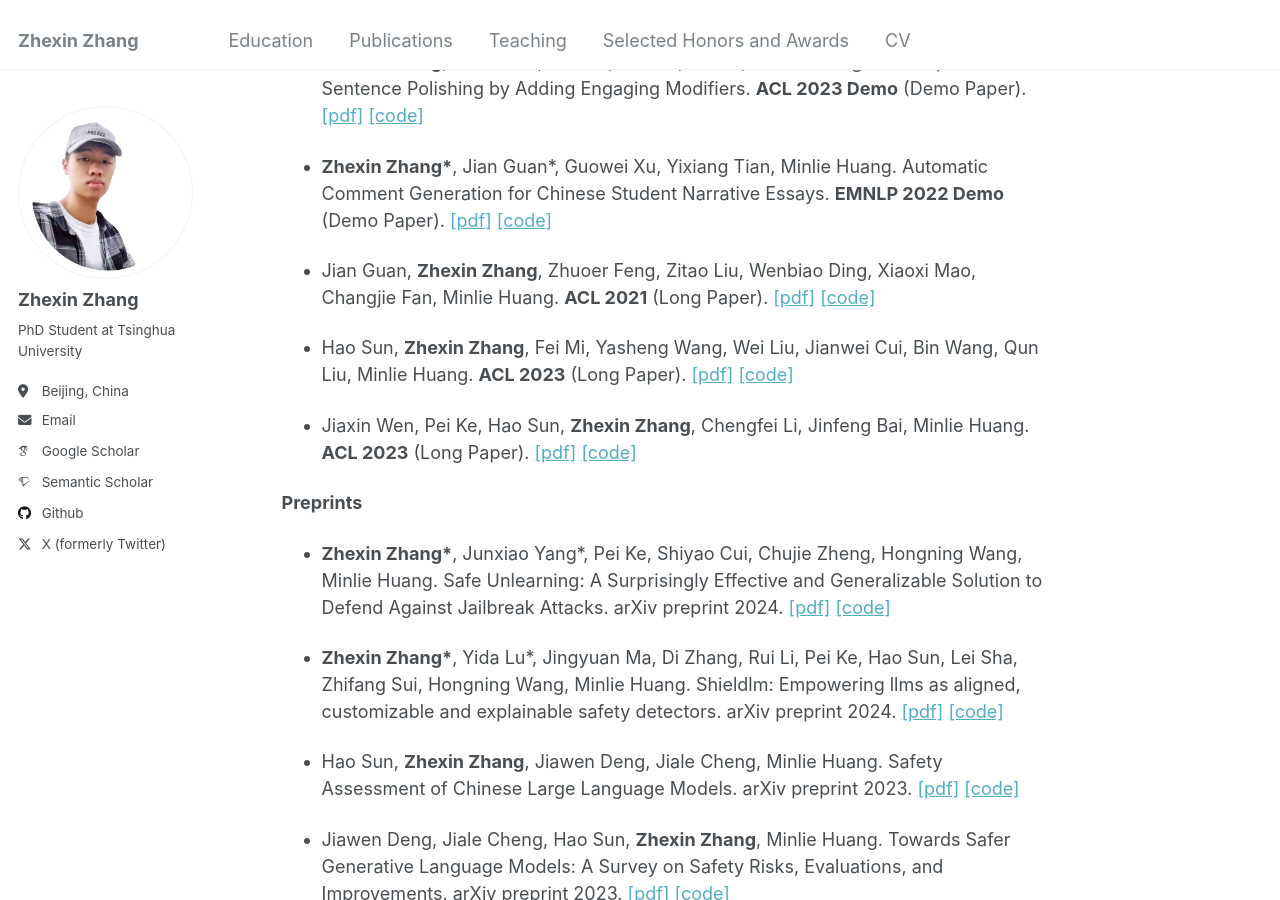
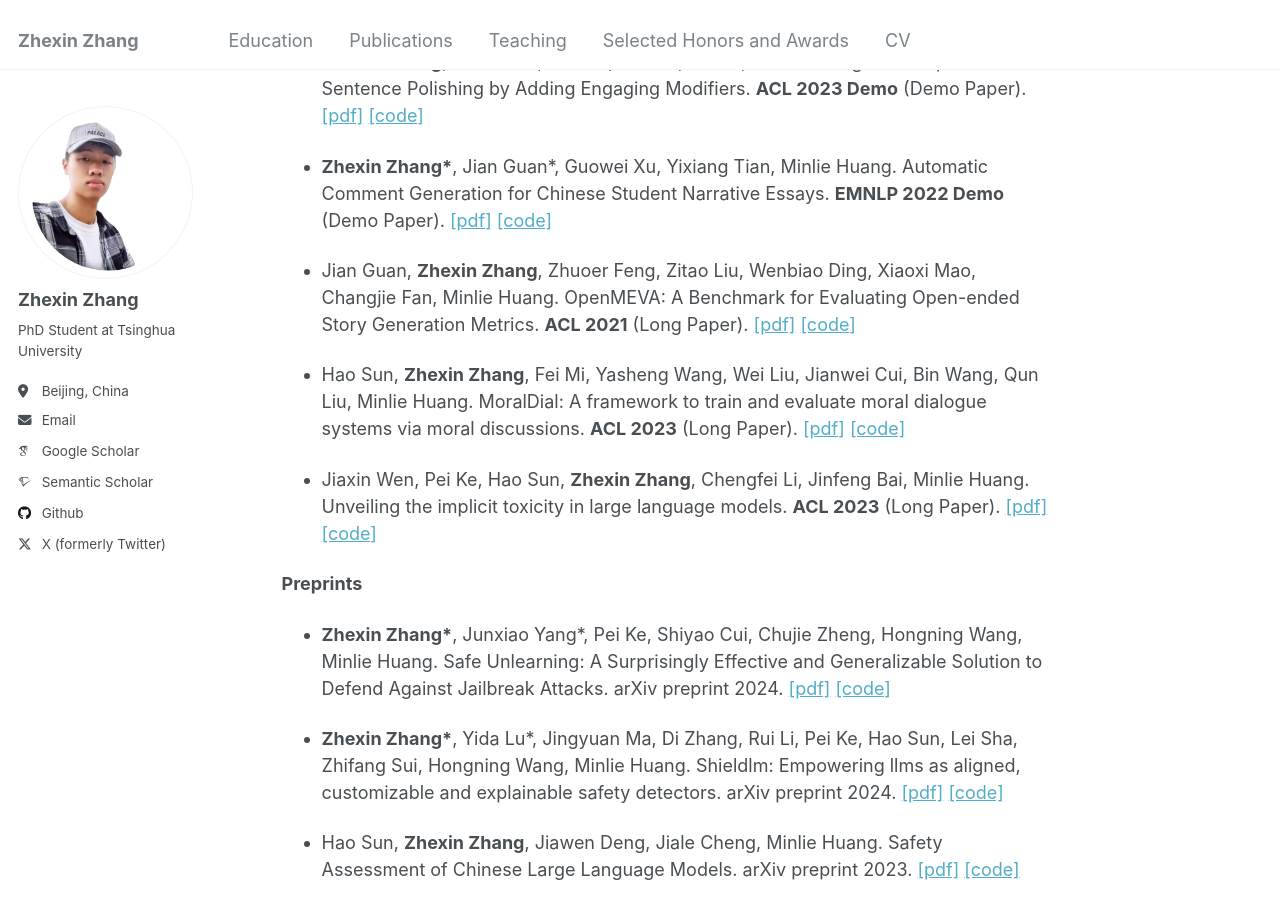
Before and after one commit to nonstopfor/nonstopfor.github.io, a Jekyll site: the page built from _pages/about.md, in a window 1280 px wide and 900 px high, scrolled down 1247 px. Built offline with Jekyll 4.4.1, drawn with Linux system fonts in a browser that asks for light colours; some web fonts are replaced.

Commit message:
update paper list

```diff
--- a/_pages/about.md
+++ b/_pages/about.md
@@ -39,11 +39,11 @@ Publications
 
 + **Zhexin Zhang\***, Jian Guan\*, Guowei Xu, Yixiang Tian, Minlie Huang. Automatic Comment Generation for Chinese Student Narrative Essays. **EMNLP 2022 Demo** (Demo Paper). [[pdf]](https://aclanthology.org/2022.emnlp-demos.21/) [[code]](https://github.com/thu-coai/EssayCommentGen)
 
-+ Jian Guan, **Zhexin Zhang**, Zhuoer Feng, Zitao Liu, Wenbiao Ding, Xiaoxi Mao, Changjie Fan, Minlie Huang. **ACL 2021** (Long Paper). [[pdf]](https://arxiv.org/abs/2105.08920) [[code]](https://github.com/thu-coai/OpenMEVA)
++ Jian Guan, **Zhexin Zhang**, Zhuoer Feng, Zitao Liu, Wenbiao Ding, Xiaoxi Mao, Changjie Fan, Minlie Huang. OpenMEVA: A Benchmark for Evaluating Open-ended Story Generation Metrics. **ACL 2021** (Long Paper). [[pdf]](https://arxiv.org/abs/2105.08920) [[code]](https://github.com/thu-coai/OpenMEVA)
 
-+ Hao Sun, **Zhexin Zhang**, Fei Mi, Yasheng Wang, Wei Liu, Jianwei Cui, Bin Wang, Qun Liu, Minlie Huang. **ACL 2023** (Long Paper). [[pdf]](https://arxiv.org/pdf/2212.10720) [[code]](https://github.com/thu-coai/MoralDial)
++ Hao Sun, **Zhexin Zhang**, Fei Mi, Yasheng Wang, Wei Liu, Jianwei Cui, Bin Wang, Qun Liu, Minlie Huang. MoralDial: A framework to train and evaluate moral dialogue systems via moral discussions. **ACL 2023** (Long Paper). [[pdf]](https://arxiv.org/pdf/2212.10720) [[code]](https://github.com/thu-coai/MoralDial)
 
-+ Jiaxin Wen, Pei Ke, Hao Sun, **Zhexin Zhang**, Chengfei Li, Jinfeng Bai, Minlie Huang. **ACL 2023** (Long Paper). [[pdf]](https://arxiv.org/abs/2311.17391) [[code]](https://github.com/thu-coai/Implicit-Toxicity)
++ Jiaxin Wen, Pei Ke, Hao Sun, **Zhexin Zhang**, Chengfei Li, Jinfeng Bai, Minlie Huang. Unveiling the implicit toxicity in large language models. **ACL 2023** (Long Paper). [[pdf]](https://arxiv.org/abs/2311.17391) [[code]](https://github.com/thu-coai/Implicit-Toxicity)
 
 **Preprints**
 
```
